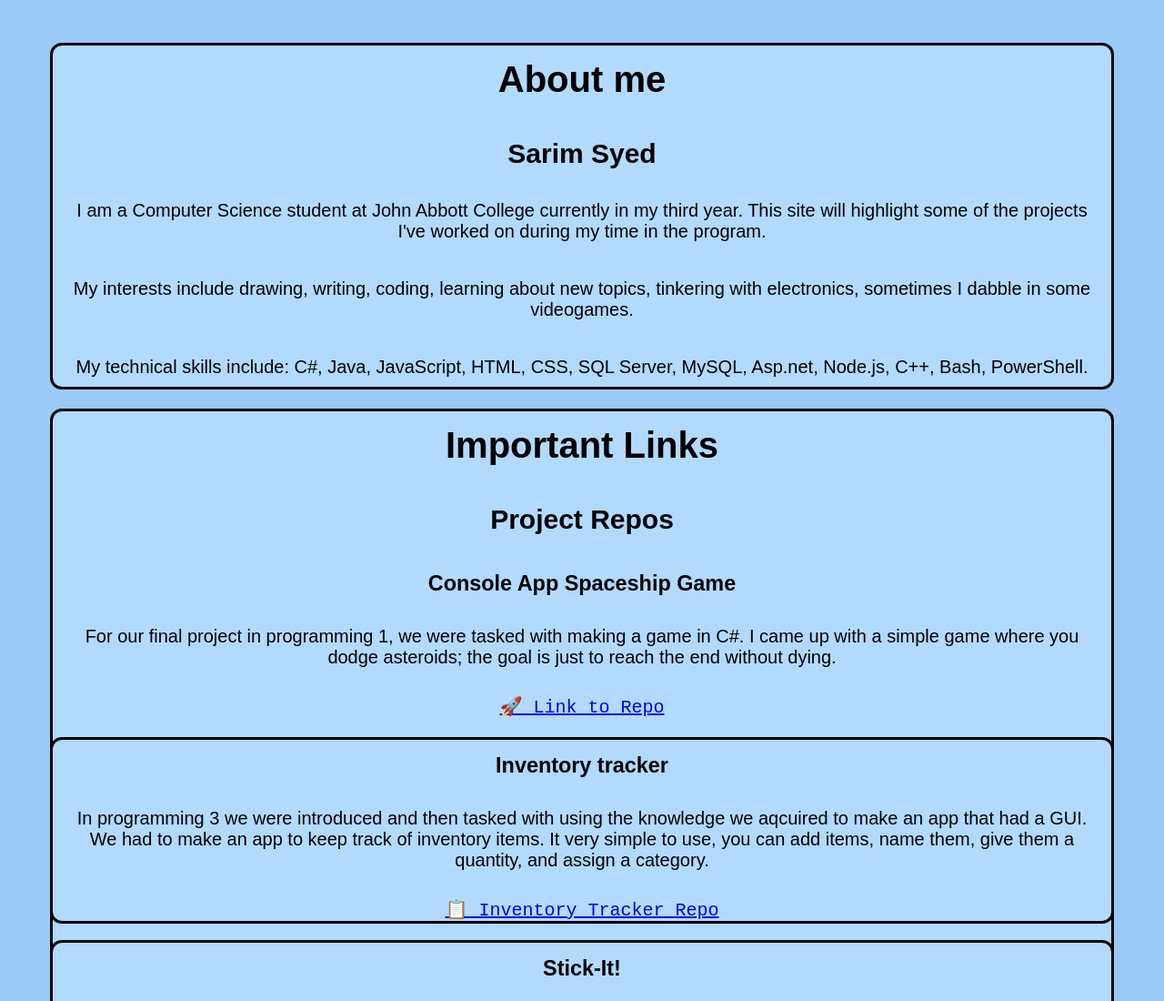
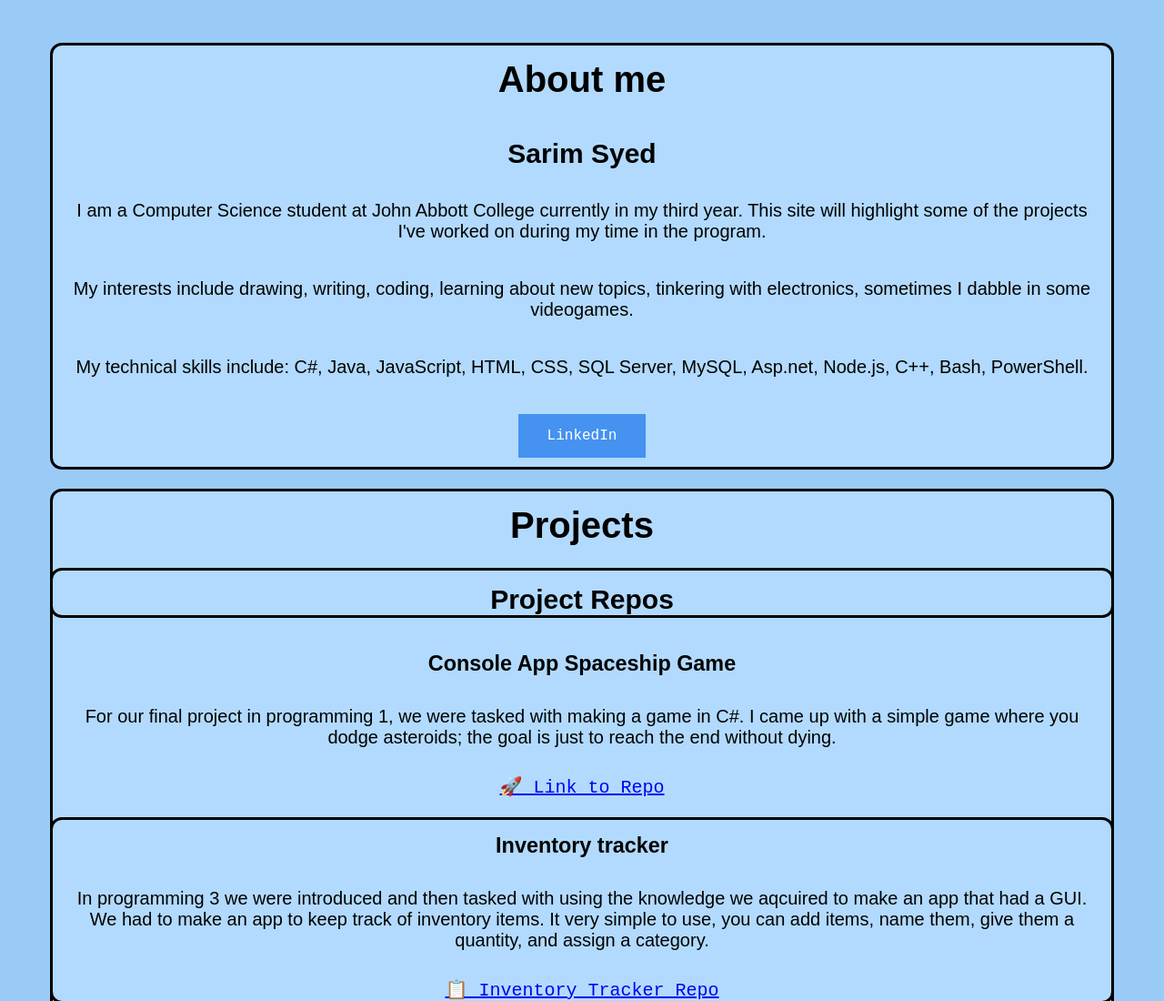
Before and after one commit to SarimSyed/SarimSyed.Github.io, a plain HTML site: page index.html in a window 1280 px wide. Shown: the top 1100 px of the page at 91% size. Drawn offline with Linux system fonts and the light colour scheme.

Commit message:
Added linked in link

```diff
--- a/index.html
+++ b/index.html
@@ -26,9 +26,13 @@
             My technical skills include:
             C#, Java, JavaScript, HTML, CSS, SQL Server, MySQL, Asp.net, Node.js, C++, Bash, PowerShell.
         </p>
+        <div id="btnDiv">
+        <a id="button" href="https://www.linkedin.com/in/sarim-syed-1010b3211/">LinkedIn</a>
+
+        </div>
     </div>
         <div id="important"  class="border">
-            <h1 id="importantTitle">Important Links</h1>
+            <h1 id="importantTitle">Projects</h1>
             <div id="links">
                 <div id="projects">
                     <h2 id="repos" class="repo">Project Repos</h2>
--- a/style.css
+++ b/style.css
@@ -9,12 +9,27 @@ h1,h2,h3, body{
 font-family: Arial, Helvetica, sans-serif;
 padding-top: 15px;
 }
+#button {
+    background-color: #4592f0; /* Green */
+    border: none;
+    color: white;
+    padding: 15px 32px;
+    text-align: center;
+    text-decoration: none;
+    display: inline-block;
+    font-size: 16px;
+}
+  #button:hover{
+    box-shadow: 0 12px 16px 0 rgba(0,0,0,0.24), 0 17px 50px 0 rgba(0,0,0,0.19);}
 
-.border{
+.border, #repos{
     outline: solid black;
     border-radius: 10px;
     background-color: rgb(178, 218, 254);
 
+}
+#btnDiv{
+    padding: 10px;
 }
 p{
     padding: 10px;
```
